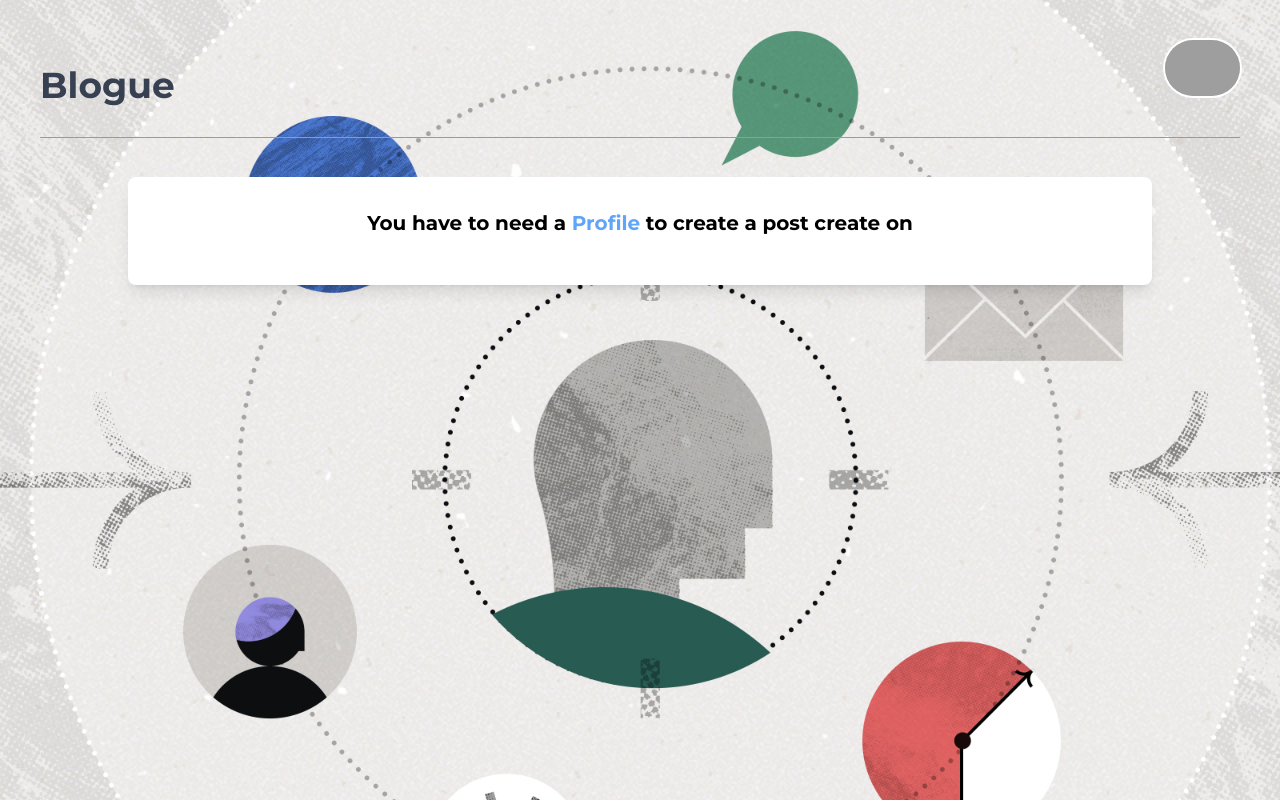
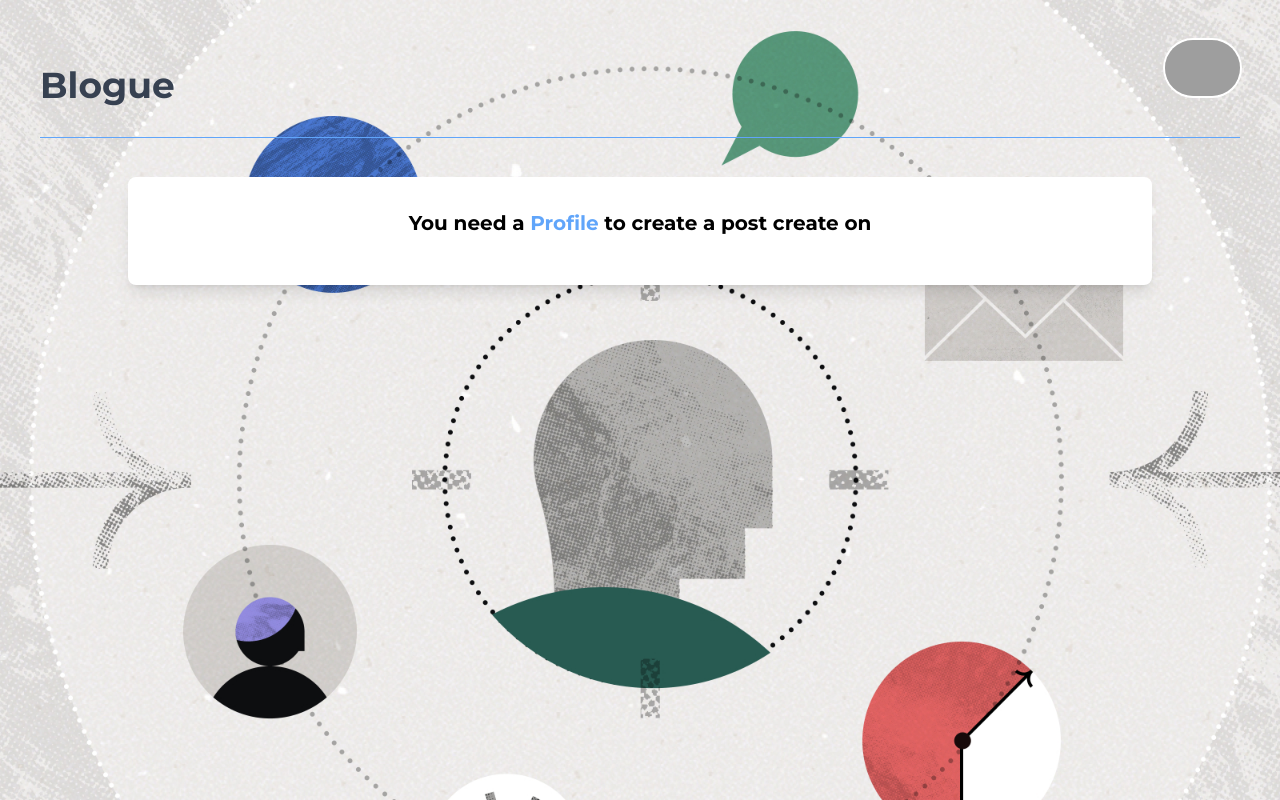
Before and after one commit to Onyelaudochukwuka/blogue, a Next.js app: page /create in a window 1280 px wide. Built offline with nearby package versions, Linux system fonts and the light colour scheme; grey boxes are pictures that could not be loaded.

Commit message:
fixed typo

```diff
--- a/pages/create.jsx
+++ b/pages/create.jsx
@@ -156,7 +156,7 @@ const create = () => {
   return !details ?
     <div className="bg-white shadow-lg rounded-lg p-8 pb-12 mb-8 w-4/5 m-auto">
       <div className="flex flex-col gap-6 it">
-        <h1 className="text-center font-bold lg:text-xl text-lg">You have to need a  <Link href="/profile"><span className="text-blue-400 cursor-pointer">Profile</span></Link> to create a post create on</h1>
+        <h1 className="text-center font-bold lg:text-xl text-lg">You need a  <Link href="/profile"><span className="text-blue-400 cursor-pointer">Profile</span></Link> to create a post create on</h1>
       </div>
     </div>
   : (
```
